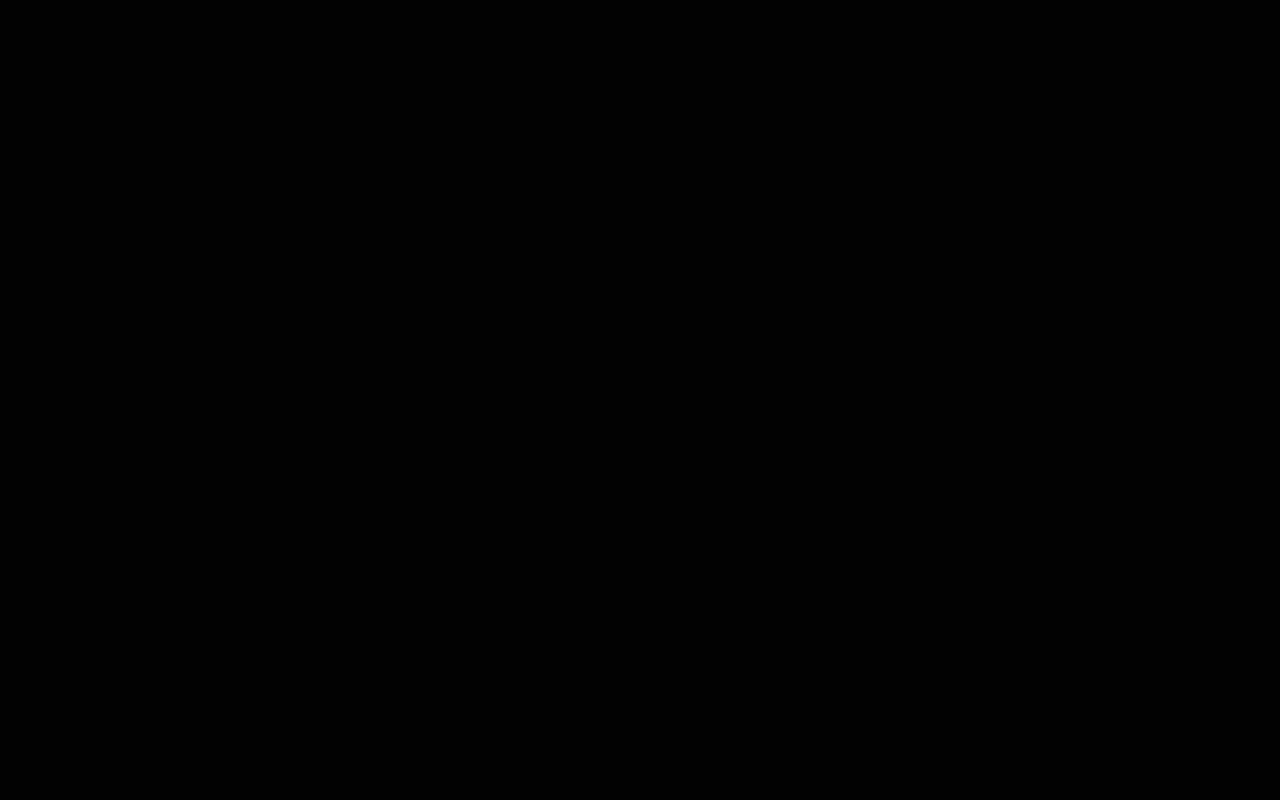
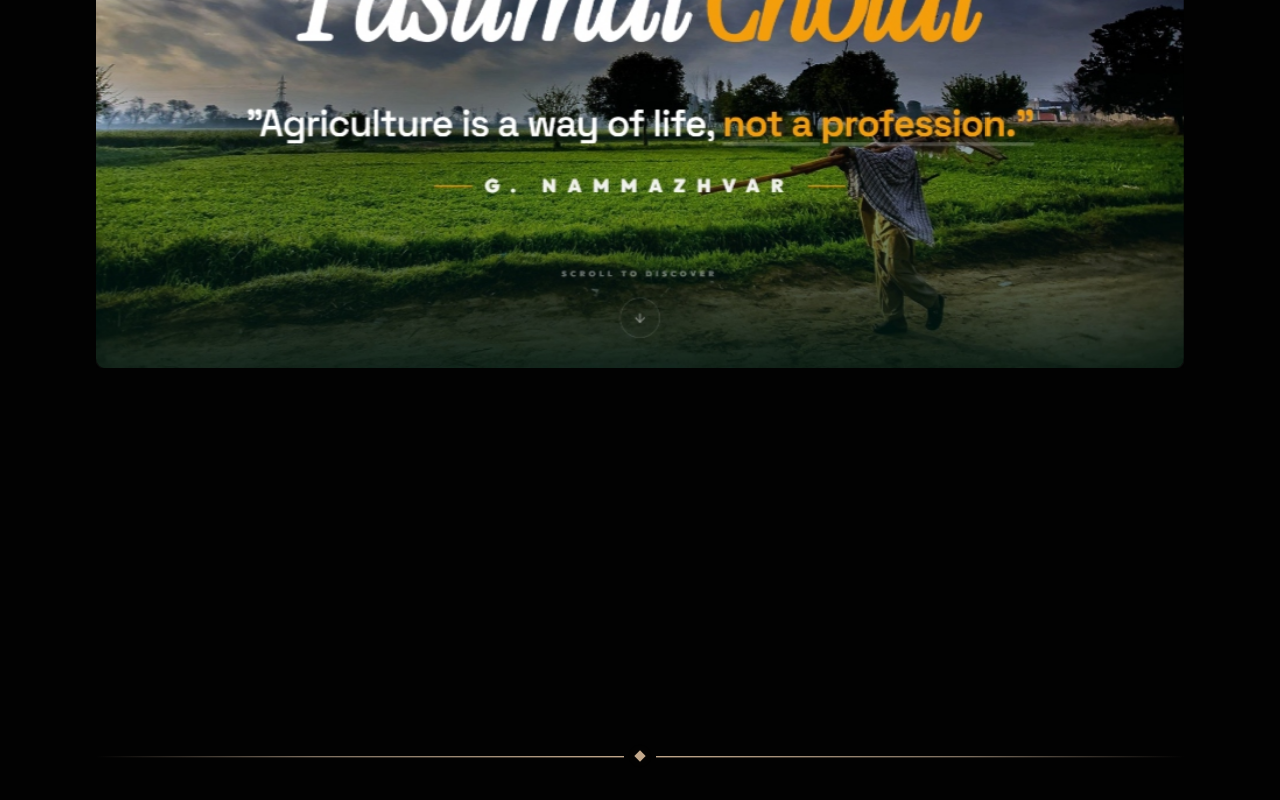
Before and after one commit to codesbysaravana/portfolio, a Next.js app: page / in a window 1280 px wide. Shown: the part 6820-7620 px from the top of the page. Built offline with nearby package versions, Linux system fonts and the light colour scheme.

Commit message:
projects

```diff
--- a/src/components/chapters/projects.tsx
+++ b/src/components/chapters/projects.tsx
@@ -587,7 +587,14 @@ function ProjectSpread({
     { scope: sectionRef, dependencies: [prefersReduced] }
   );
 
-  const openLightbox = useCallback(() => setLightboxOpen(true), []);
+  const handleActivate = useCallback(() => {
+    if (project.link) {
+      window.open(project.link, '_blank', 'noopener,noreferrer');
+    } else {
+      setLightboxOpen(true);
+    }
+  }, [project.link]);
+
   const closeLightbox = useCallback(() => setLightboxOpen(false), []);
 
   return (
@@ -620,7 +627,7 @@ function ProjectSpread({
         {/* ── Row 3: Widescreen Product Image ── */}
         <div ref={imageContainerRef} className="will-change-transform">
           <MaskReveal direction="left" delay={0.3}>
-            <ProjectImage project={project} onActivate={openLightbox} />
+            <ProjectImage project={project} onActivate={handleActivate} />
           </MaskReveal>
         </div>
 
@@ -725,6 +732,55 @@ function ProjectSpread({
 }
 
 /* ━━━━━━━━━━━━━━━━━━━━━━━━━━━━━━━━━━━━━━━━━━━━
+   PREMIUM IVORY-GOLD DIVIDER
+   ━━━━━━━━━━━━━━━━━━━━━━━━━━━━━━━━━━━━━━━━━━━━ */
+
+/** Thick premium divider between project spreads — uses global --portfolio-accent (ivory-gold) */
+function ProjectDivider() {
+  return (
+    <div
+      className="relative flex items-center justify-center px-6 md:px-12 lg:px-24 py-4"
+      aria-hidden="true"
+    >
+      {/* Outer horizontal line — full width, gradient fade */}
+      <div
+        className="absolute inset-x-6 md:inset-x-12 lg:inset-x-24 h-px"
+        style={{
+          background:
+            'linear-gradient(90deg, transparent 0%, var(--portfolio-accent-muted) 20%, var(--portfolio-accent) 50%, var(--portfolio-accent-muted) 80%, transparent 100%)',
+        }}
+      />
+      {/* Second line for thickness — offset 2px below */}
+      <div
+        className="absolute inset-x-6 md:inset-x-12 lg:inset-x-24"
+        style={{
+          height: '1px',
+          marginTop: '3px',
+          background:
+            'linear-gradient(90deg, transparent 0%, var(--portfolio-accent-muted) 25%, var(--portfolio-accent) 50%, var(--portfolio-accent-muted) 75%, transparent 100%)',
+          opacity: 0.4,
+        }}
+      />
+      {/* Center diamond glyph */}
+      <span
+        className="relative z-10 flex items-center justify-center w-8 h-8"
+        style={{
+          backgroundColor: 'var(--portfolio-bg-deep)',
+        }}
+      >
+        <span
+          className="block w-2 h-2 rotate-45"
+          style={{
+            backgroundColor: 'var(--portfolio-accent)',
+            boxShadow: '0 0 12px var(--portfolio-glow)',
+          }}
+        />
+      </span>
+    </div>
+  );
+}
+
+/* ━━━━━━━━━━━━━━━━━━━━━━━━━━━━━━━━━━━━━━━━━━━━
    CHAPTER EXPORT
    ━━━━━━━━━━━━━━━━━━━━━━━━━━━━━━━━━━━━━━━━━━━━ */
 
@@ -739,9 +795,12 @@ export function ChapterProjects() {
         </Headline>
       </div>
 
-      {/* Cinematic project spreads — each owns the viewport */}
+      {/* Cinematic project spreads — each owns the viewport, separated by premium gold dividers */}
       {PROJECTS.map((project, i) => (
-        <ProjectSpread key={project.slug} project={project} index={i} />
+        <div key={project.slug}>
+          <ProjectSpread project={project} index={i} />
+          {i < PROJECTS.length - 1 && <ProjectDivider />}
+        </div>
       ))}
     </Chapter>
   );
--- a/src/components/layout/chapter-transition.tsx
+++ b/src/components/layout/chapter-transition.tsx
@@ -9,7 +9,7 @@ export function ChapterTransition({ className }: { className?: string }) {
     <div
       aria-hidden="true"
       className={className}
-      style={{ height: '50vh', pointerEvents: 'none' }}
+      style={{ height: '30vh', pointerEvents: 'none' }}
     />
   );
 }
--- a/src/content/projects/index.ts
+++ b/src/content/projects/index.ts
@@ -43,7 +43,7 @@ export const PROJECTS: ProjectContent[] = [
       'Pasumaicholai is an AI-powered agricultural assistant designed to empower farmers with real-time data-driven decision support. By integrating IoT sensors, satellite imagery, and machine learning, the platform provides predictive insights on crop health, irrigation needs, and pest infestations. Its intuitive interface allows farmers to monitor their fields, receive instant alerts, and access tailored recommendations—all through a simple mobile application. By bridging the gap between traditional farming practices and cutting-edge technology, Pasumaicholai aims to enhance crop yields, optimize resource utilization, and promote sustainable agriculture across Tamil Nadu.',
     techStack: ['Next.js', 'Python', 'TensorFlow', 'IoT', 'PostgreSQL'],
     image: '/projects/pasumaicholai.webp',
-    link: '#',
+    link: 'https://pasumai-cholai-client.vercel.app/',
   },
   {
     slug: 'nephele',
```
Also changed, not shown: public/projects/pasumaicholai.webp.
